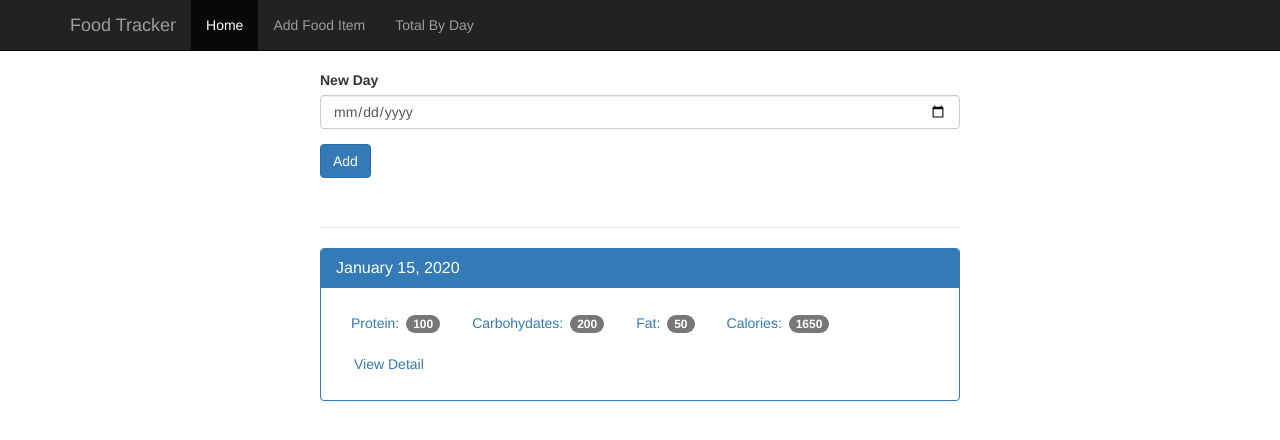
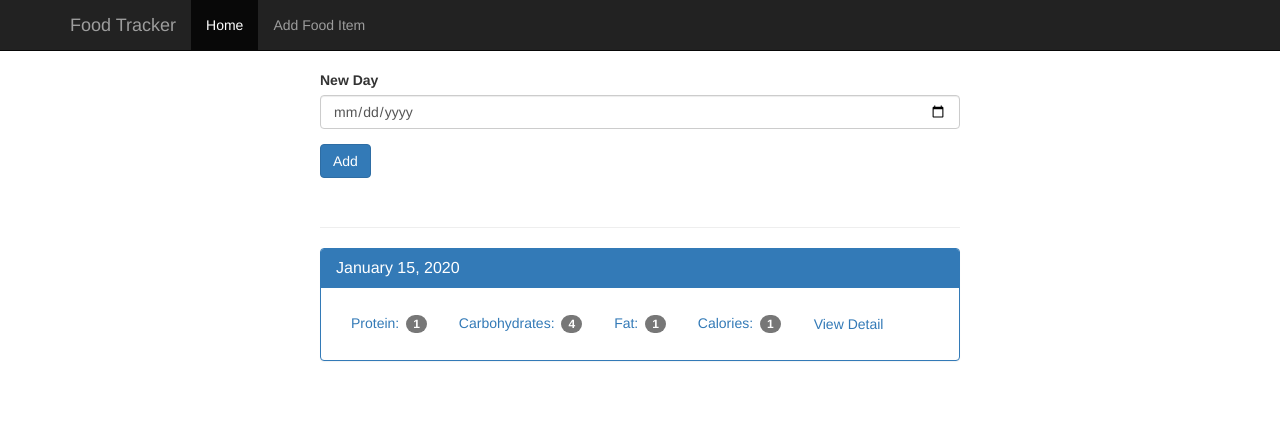
Before and after one commit to valenwin/food_tracker_app, a Flask app: page / in a window 1280 px wide. Shown: the top 440 px of the page. Run offline with Flask 2, Linux system fonts and the light colour scheme; tables that the repository leaves empty hold one stand-in row (values such as "Sample post"); parts of the project's set-up code (start-up, migrations or seed data) failed here and were passed over; some libraries are stand-ins or nearby versions.

Commit message:
added logic for total by date on index

```diff
--- a/app/routes.py
+++ b/app/routes.py
@@ -7,17 +7,30 @@ from app import app
 from app import db
 from .forms import FoodForm, DateForm
 from .models import Food, LogDate
-from .utils import total_by_food_element
+from .utils import total_by_food_element, total_by_food_date
+
 
 @app.route('/', methods=['GET', 'POST'])
 def index():
+    """
+    log_dates: list of entry_date in log_date [(datetime.date(2020, 5, 24),),...]
+    log_dates_format: ['May 24, 2020',...]
+    food_by_dates: list of food items by date
+    total_by_dates: list of dicts totals by food item
+    {'date': 'May 24, 2020', 'protein': 0, 'carbohydrates': 0, 'fat': 0, 'calories': 0}
+    """
     form = DateForm()
+    dates = LogDate.query.all()
 
     log_dates = db.session.query(LogDate.entry_date) \
         .order_by(desc(LogDate.entry_date)) \
         .all()
     log_dates_format = [datetime.strftime(date[0], '%B %d, %Y') for date in log_dates]
 
+    total_by_dates = [total_by_food_date(date.food, date.entry_date.strftime('%B %d, %Y'))
+                      for date in dates]
+
+    print(total_by_dates)
     if request.method == 'POST':
         date = request.form['date']
         log_date = LogDate(entry_date=date)
@@ -26,14 +39,16 @@ def index():
         return redirect(url_for('index'))
     return render_template('base.html',
                            form=form,
-                           dates=log_dates_format)
+                           dates=log_dates_format,
+                           total_by_dates=total_by_dates)
 
 
-@app.route('/total-by-day/<date>', methods=['GET', 'POST'],
-           defaults={'date': datetime.today().strftime('%B %d, %Y')})
+@app.route('/total-by-day/<date>', methods=['GET', 'POST'])
 def total_by_day(date):
     food_results = Food.query.all()
-    log_date = LogDate.query.filter(LogDate.entry_date == date).first()
+    log_date = LogDate.query. \
+        filter(LogDate.entry_date == date) \
+        .first()
 
     if log_date:
         log_date_format = log_date.entry_date.strftime('%B %d, %Y')
@@ -47,7 +62,6 @@ def total_by_day(date):
         db.session.commit()
 
     food_by_date = log_date.food
-    print(food_by_date)
     total = total_by_food_element(food_by_date)
     return render_template('day.html',
                            date=log_date_format,
--- a/app/templates/base.html
+++ b/app/templates/base.html
@@ -29,7 +29,6 @@
             <ul class="nav navbar-nav">
                 <li class="active"><a href="{{ url_for('index') }}">Home</a></li>
                 <li><a href="{{ url_for('create_food') }}">Add Food Item</a></li>
-                <li><a href="{{ url_for('total_by_day') }}">Total By Day</a></li>
             </ul>
         </div>
     </div>
@@ -59,13 +58,18 @@
                             <h3 class="panel-title">{{ date }}</h3>
                         </div>
                         <div class="panel-body">
-                            <ul class="nav nav-pills" role="tablist">
-                                <li><a>Protein: <span class="badge">100</span></a></li>
-                                <li><a>Carbohydates: <span class="badge">200</span></a></li>
-                                <li><a>Fat: <span class="badge">50</span></a></li>
-                                <li><a>Calories: <span class="badge">1650</span></a></li>
-                                <li><a href="#" type="button" class="btn btn-link">View Detail</a></li>
-                            </ul>
+                            {% for total in total_by_dates %}
+                                {% if total.date == date %}
+                                    <ul class="nav nav-pills" role="tablist">
+                                        <li><a>Protein: <span class="badge">{{ total.protein }}</span></a></li>
+                                        <li><a>Carbohydrates: <span class="badge">{{ total.carbohydrates }}</span></a></li>
+                                        <li><a>Fat: <span class="badge">{{ total.fat }}</span></a></li>
+                                        <li><a>Calories: <span class="badge">{{ total.calories }}</span></a></li>
+                                        <li><a href="{{ url_for('total_by_day', date=date) }}" type="button"
+                                               class="btn btn-link">View Detail</a></li>
+                                    </ul>
+                                {% endif %}
+                            {% endfor %}
                         </div>
                     </div>
                 {% endfor %}
--- a/app/templates/day.html
+++ b/app/templates/day.html
@@ -15,7 +15,7 @@
                     </div>
 
                     <div class="panel-body">
-                        <form method="POST" action="{{ url_for('total_by_day') }}">
+                        <form method="POST" action="{{ url_for('total_by_day', date=date) }}">
                             <div class="form-group">
                                 <select class="form-control" name="food-select">
                                     {% for food in food_results %}
--- a/app/utils.py
+++ b/app/utils.py
@@ -11,3 +11,19 @@ def total_by_food_element(food):
         total['fat'] += item.fat
         total['calories'] += item.calories
     return total
+
+
+def total_by_food_date(food, date):
+    total = {
+        'date': date,
+        'protein': 0,
+        'carbohydrates': 0,
+        'fat': 0,
+        'calories': 0
+    }
+    for item in food:
+        total['protein'] += item.protein
+        total['carbohydrates'] += item.carbohydrates
+        total['fat'] += item.fat
+        total['calories'] += item.calories
+    return total
```
